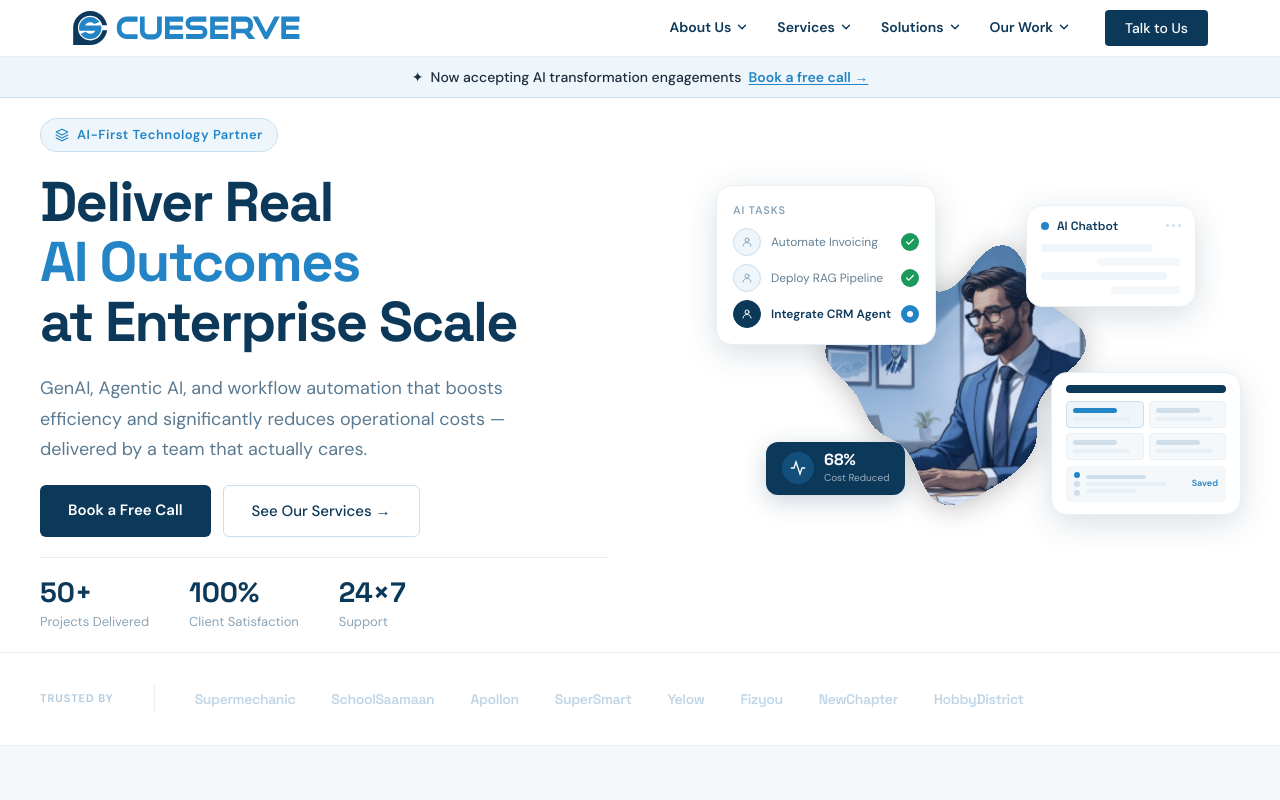
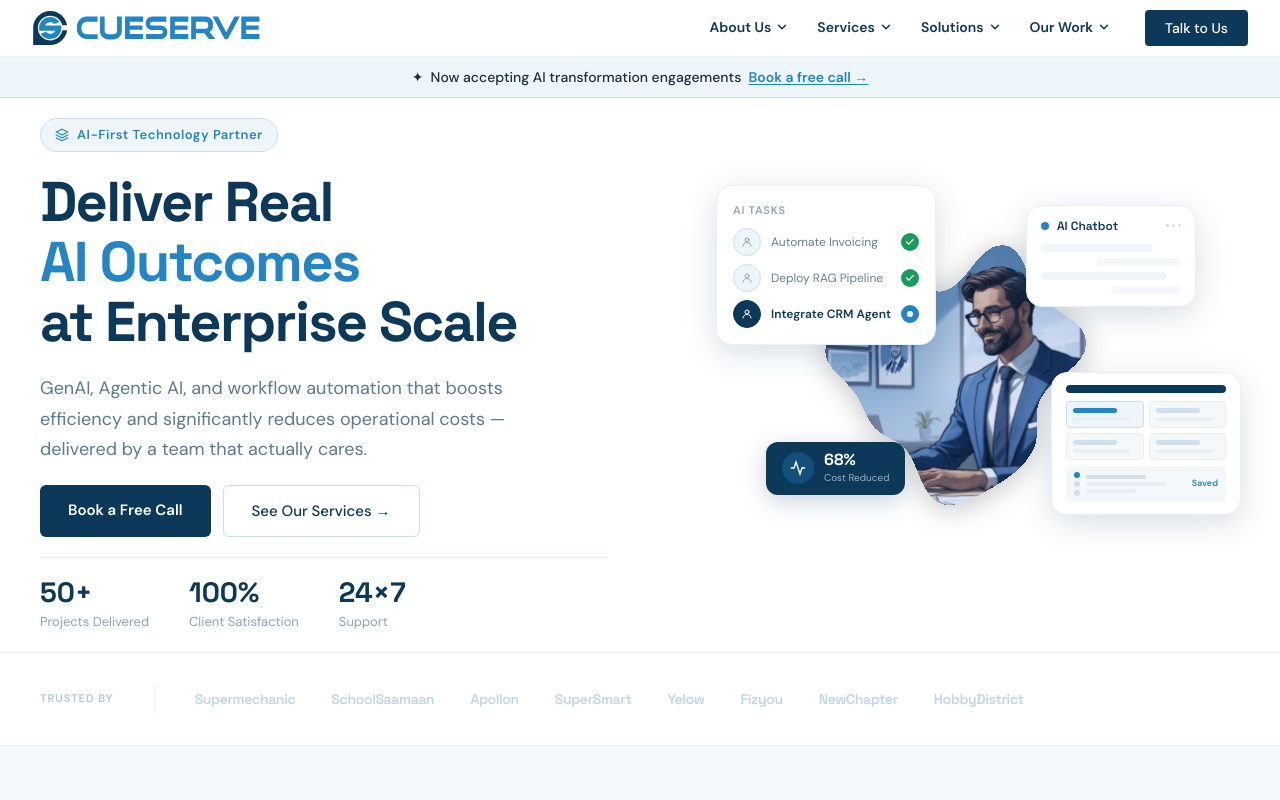
Before and after one commit to Cueserve/cs-website, a Next.js app: page /home in a window 1280 px wide. Shown: the top 800 px of the page. Built offline with nearby package versions, Linux system fonts and the light colour scheme.

Commit message:
fix: adjust Header layout for consistent width

```diff
--- a/src/components/Header/index.tsx
+++ b/src/components/Header/index.tsx
@@ -28,7 +28,7 @@
           : "bg-cs-surface",
       ].join(" ")}
     >
-      <div className="mx-auto flex h-14 max-w-[1200px] items-center px-8">
+      <div className="flex h-14 w-full items-center px-8">
         {/* Logo — far left */}
         <Link href="/" aria-label="Cueserve home">
           <Logo className="h-9 w-auto" />
```
